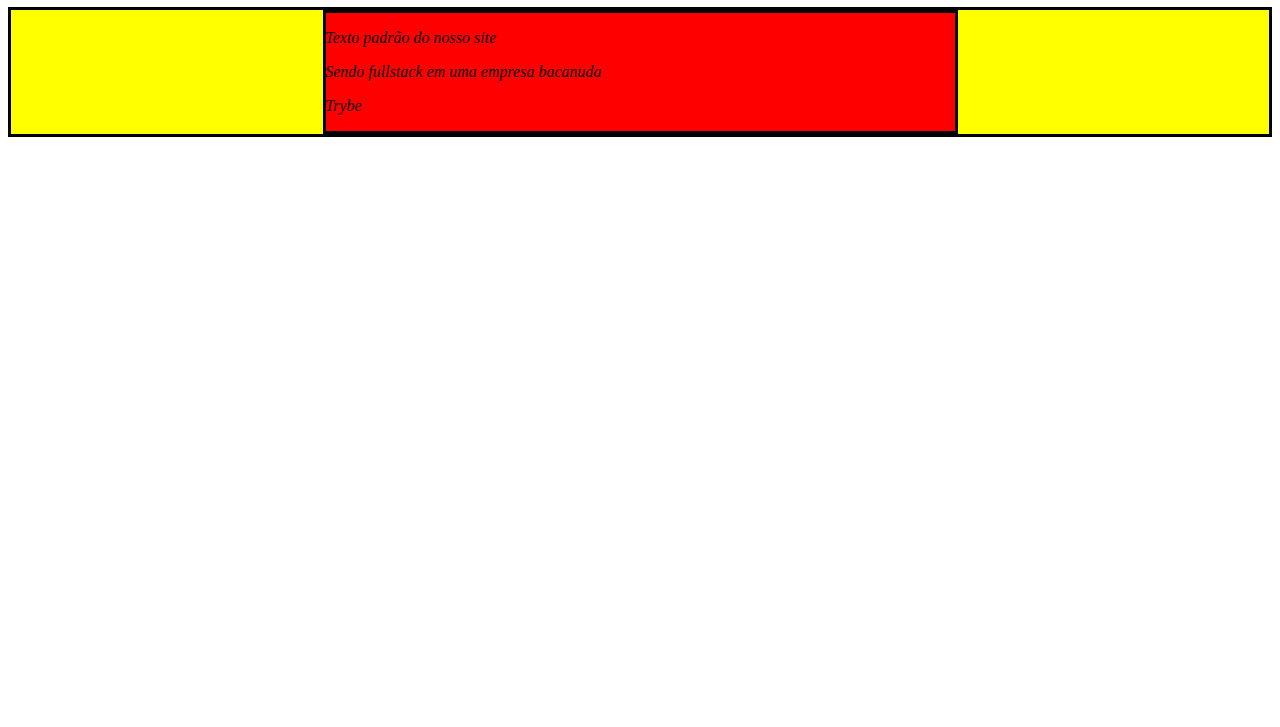
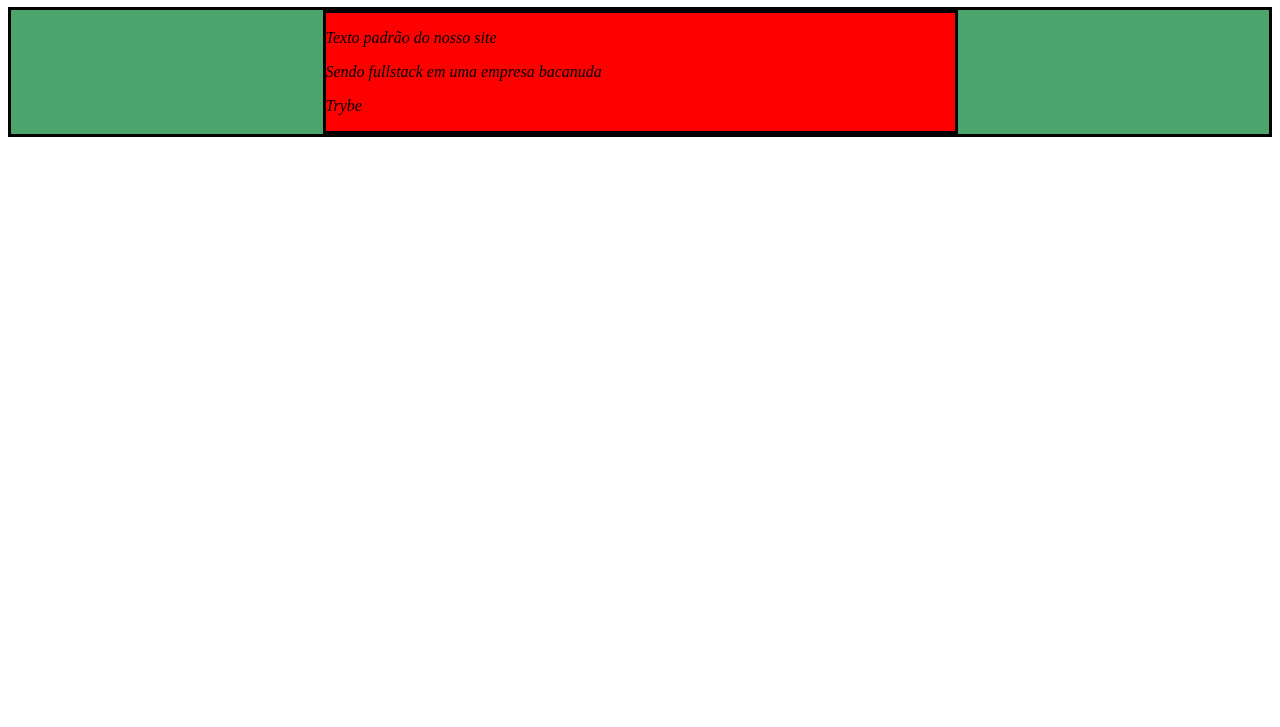
Before and after one commit to ThalitaC/trybe-exercises, a plain HTML site: page bloco_5/dia_1/exercicio.html in a window 1280 px wide. Shown: the part 73-800 px from the top of the page. Drawn offline with Linux system fonts and the light colour scheme.

Commit message:
Exercicio 2

```diff
--- a/bloco_5/dia_1/exercicio.html
+++ b/bloco_5/dia_1/exercicio.html
@@ -51,12 +51,19 @@
  Crie uma função que modifique todo o texto da tag <p> para maiúsculo.
  Crie uma função que exiba o conteúdo de todas as tags <p> no console.
         */
-
+    // exercicio 1
     function changeText() {
       let p = document.getElementsByTagName('p')[1];
       p.innerHTML = "Sendo fullstack em uma empresa bacanuda"
     }
     changeText();
+
+    // exercicio 2
+    function changeColor() {
+      let color = document.getElementsByClassName('main-content')[0];
+      color.style.background = 'rgb(76,164,109)';
+    }
+    changeColor();
     </script>
   </body>
 </html>
```
